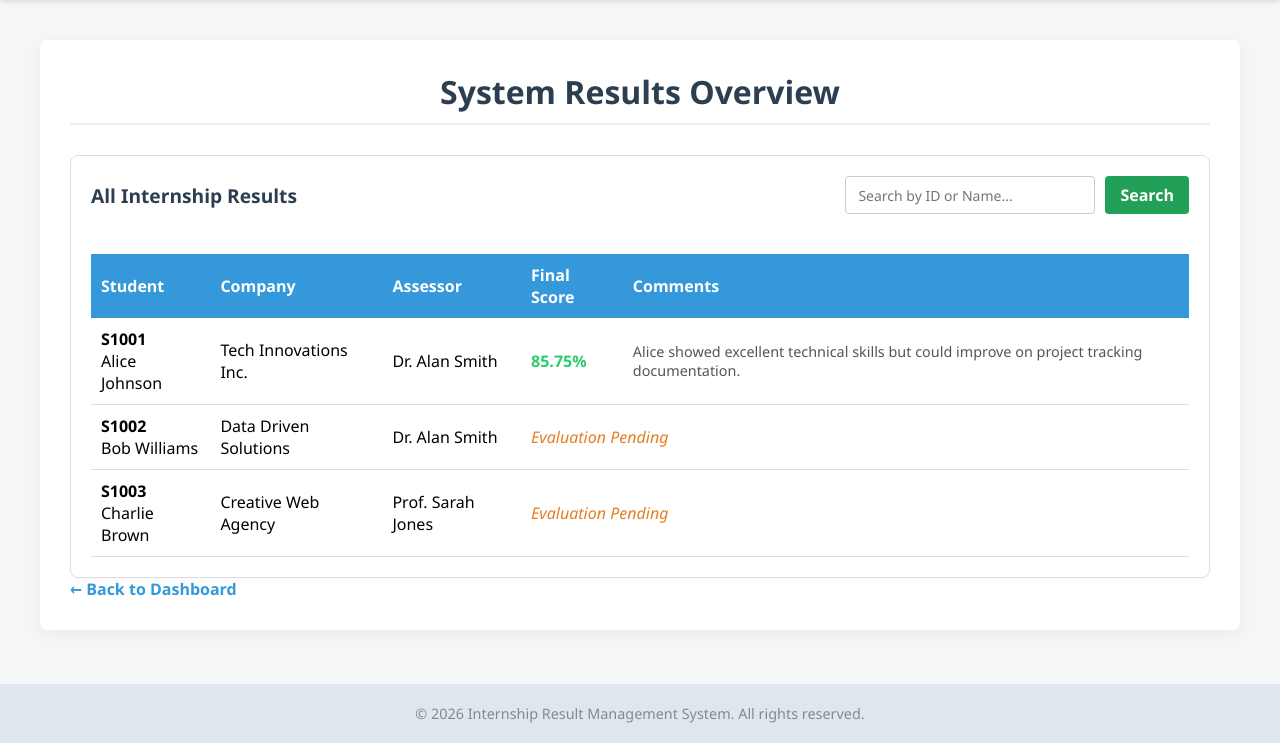
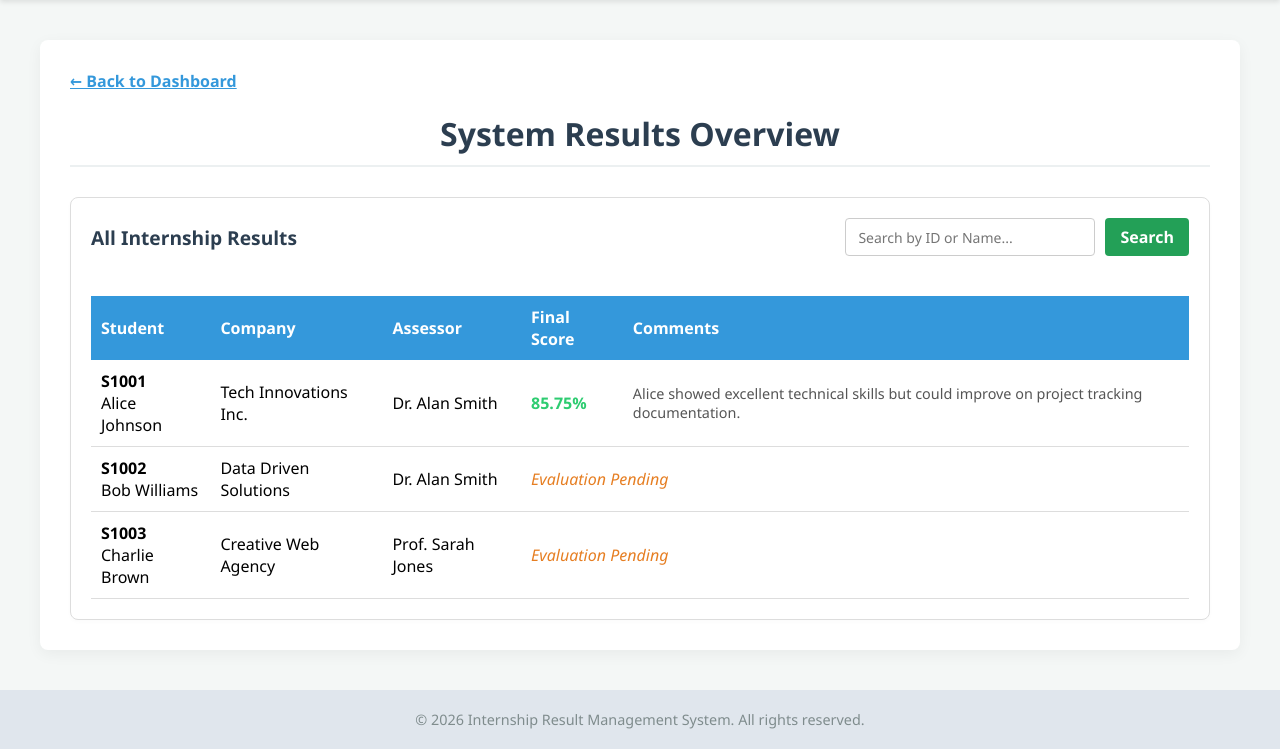
Before and after one commit to Brandonccj/COMP1044_CW_G4, a PHP site: page /admin/view_results.php in a window 1280 px wide. Shown: the part 57-806 px from the top of the page. Run offline with PHP 8.4, Linux system fonts and the light colour scheme; the visitor is signed in with stand-in values (Sample User, id 1); data comes from the database, SQL or seed files in the repository.

Commit message:
Made slight changes to CSS styling and back to dashboard link

```diff
--- a/admin/assign_internships.php
+++ b/admin/assign_internships.php
@@ -16,6 +16,8 @@ $assessors_result = mysqli_query($conn, "SELECT assessor_id, full_name FROM asse
 ?>
 
 <main class="dashboard-container">
+    <a href="../admin_dashboard.php" class="back-link">← Back to Dashboard</a>
+
     <header class="dashboard-header">
         <h1>Internship Management</h1>
     </header>
@@ -115,6 +117,5 @@ $assessors_result = mysqli_query($conn, "SELECT assessor_id, full_name FROM asse
         </section>
     </div>
 
-    <a href="../admin_dashboard.php" class="back-link">← Back to Dashboard</a>
 </main>
 <?php include '../includes/footer.php'; ?>
--- a/admin/manage_assessors.php
+++ b/admin/manage_assessors.php
@@ -11,6 +11,9 @@ if (!isset($_SESSION['role']) || $_SESSION['role'] !== 'Admin') {
 include '../includes/header.php';
 ?>
 <main class="dashboard-container">
+
+    <a href="../admin_dashboard.php" class="back-link">← Back to Dashboard</a>
+
     <header class="dashboard-header">
         <h1>Manage Assessor Accounts</h1>
     </header>
@@ -91,7 +94,5 @@ include '../includes/header.php';
         </section>
     </div>
 
-    <a href="../admin_dashboard.php" class="back-link">← Back to Dashboard</a>
-
 </main>
 <?php include '../includes/footer.php'; ?>
--- a/admin/manage_students.php
+++ b/admin/manage_students.php
@@ -16,6 +16,9 @@ include '../includes/header.php';
 ?>
 
 <main class="dashboard-container">
+
+    <a href="../admin_dashboard.php" class="back-link">← Back to Dashboard</a>
+
     <header class="dashboard-header">
         <h1>Manage Student Records</h1>
     </header>
@@ -95,7 +98,7 @@ include '../includes/header.php';
                 </table>
             </div>
         </section>
-    </div> <a href="../admin_dashboard.php" class="back-link">← Back to Dashboard</a>
+    </div>
 </main>
 
 <?php
--- a/admin/view_results.php
+++ b/admin/view_results.php
@@ -22,20 +22,23 @@ if (isset($_GET['search']) && !empty(trim($_GET['search']))) {
 ?>
 
 <main class="dashboard-container">
+
+    <a href="../admin_dashboard.php" class="back-link">← Back to Dashboard</a>
+
     <header class="dashboard-header">
         <h1>System Results Overview</h1>
     </header>
 
     <div class="management-layout">
         <section class="admin-card">
-            <div style="display: flex; justify-content: space-between; align-items: center; margin-bottom: 20px;">
-                <h2 style="margin: 0;">All Internship Results</h2>
+            <div class="results-header">
+                <h2>All Internship Results</h2>
 
                 <form action="view_results.php" method="GET" class="search-form">
                     <input type="text" name="search" placeholder="Search by ID or Name..." value="<?php echo htmlspecialchars($search_query); ?>">
                     <button type="submit" class="btn-success">Search</button>
                     <?php if (!empty($search_query)): ?>
-                        <a href="view_results.php" class="btn-danger" style="text-decoration: none; display: inline-block; text-align: center;">Clear</a>
+                        <a href="view_results.php" class="btn-danger btn-clear">Clear</a>
                     <?php endif; ?>
                 </form>
             </div>
@@ -78,10 +81,12 @@ if (isset($_GET['search']) && !empty(trim($_GET['search']))) {
 
                                 // Check if the assessment exists
                                 if ($row['final_score'] !== null) {
-                                    echo "<td style='font-weight: bold; color: #2ecc71;'>" . htmlspecialchars($row['final_score']) . "%</td>";
-                                    echo "<td style='font-size: 0.9em; color: #555;'>" . htmlspecialchars($row['qualitative_comments']) . "</td>";
+                                    // Replaced inline styles with .score-graded and .score-comments
+                                    echo "<td class='score-graded'>" . htmlspecialchars($row['final_score']) . "%</td>";
+                                    echo "<td class='score-comments'>" . htmlspecialchars($row['qualitative_comments']) . "</td>";
                                 } else {
-                                    echo "<td colspan='2' style='color: #e67e22; font-style: italic;'>Evaluation Pending</td>";
+                                    // Replaced inline style with .score-pending
+                                    echo "<td colspan='2' class='score-pending'>Evaluation Pending</td>";
                                 }
                                 echo "</tr>";
                             }
@@ -95,8 +100,6 @@ if (isset($_GET['search']) && !empty(trim($_GET['search']))) {
             </div>
         </section>
     </div>
-
-    <a href="../admin_dashboard.php" class="back-link">← Back to Dashboard</a>
 </main>
 
 <?php include '../includes/footer.php'; ?>
--- a/assets/style.css
+++ b/assets/style.css
@@ -262,9 +262,12 @@ button:hover {
 }
 
 .back-link {
-    text-decoration: none;
+    display: block;
+    text-align: left;
+    width: fit-content;
     color: #3498db;
     font-weight: bold;
+    margin-bottom: 20px;
 }
 
 .back-link:hover {
@@ -378,4 +381,40 @@ textarea#qualitative_comments:focus {
     border-radius: 4px;
     font-weight: bold;
     cursor: pointer;
+    width: auto;
 }
+
+/* Layout for the title and search bar */
+.results-header {
+    display: flex;
+    justify-content: space-between;
+    align-items: center;
+    margin-bottom: 20px;
+}
+
+.results-header h2 {
+    margin: 0;
+}
+
+/* Clear Button specific formatting */
+.search-form .btn-clear {
+    text-decoration: none;
+    display: inline-block;
+    text-align: center;
+}
+
+/* Table Text Colors & Styles */
+.score-graded {
+    font-weight: bold;
+    color: #2ecc71; /* Green */
+}
+
+.score-comments {
+    font-size: 0.9em;
+    color: #555; /* Dark Grey */
+}
+
+.score-pending {
+    color: #e67e22; /* Orange */
+    font-style: italic;
+}
```
